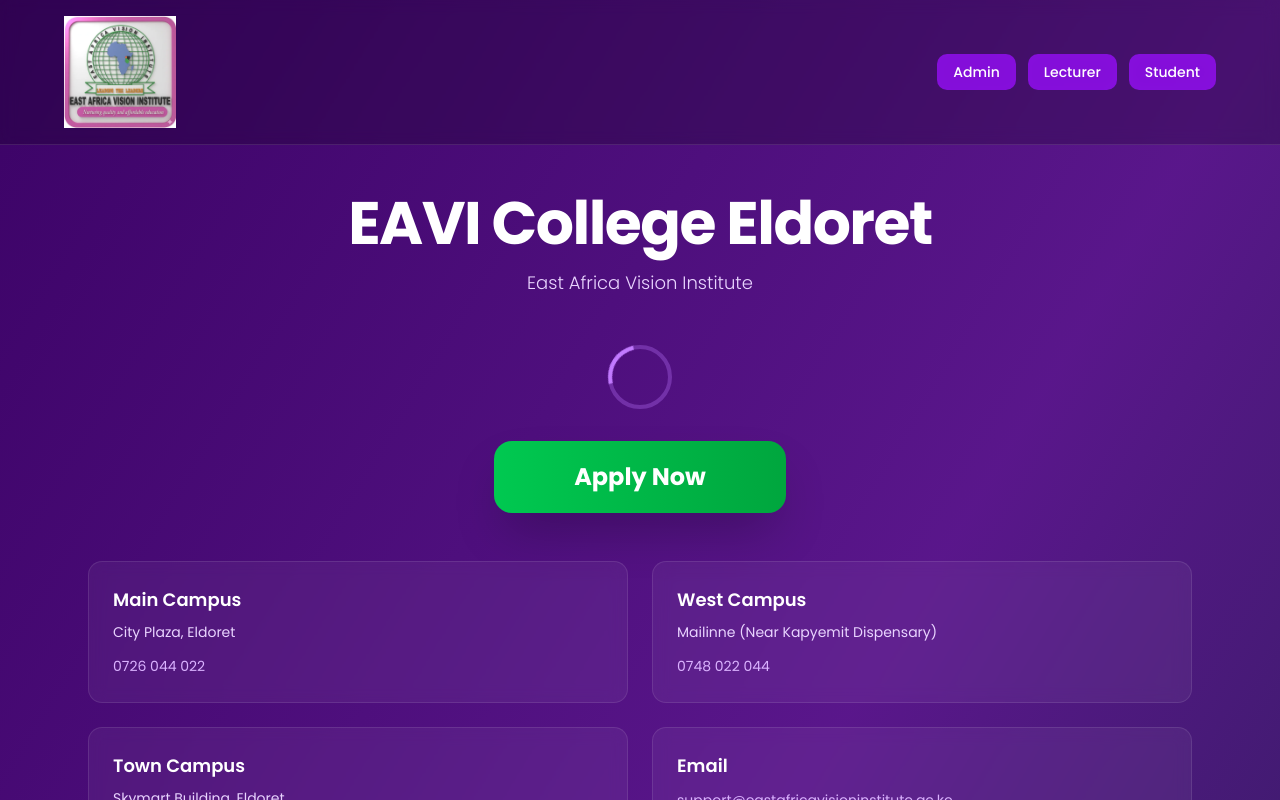
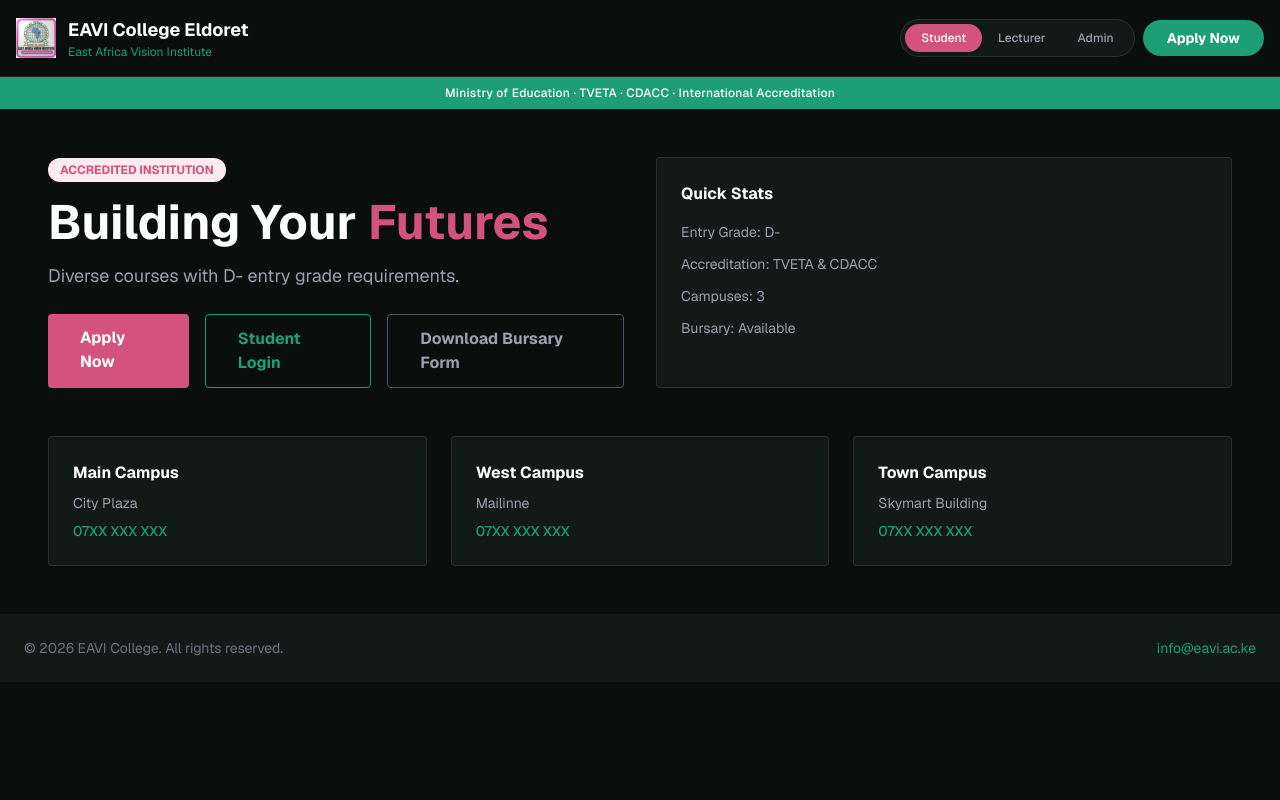
Before and after one commit to braxton0054/eavi.eavii, a Next.js app: page / in a window 1280 px wide. Shown: the top 800 px of the page. Built offline with nearby package versions, Linux system fonts and the light colour scheme.

Commit message:
feat: redesign main landing page with new institutional brand aesthetic

```diff
--- a/app/page.tsx
+++ b/app/page.tsx
@@ -1,5 +1,85 @@
-import LoadingScreen from './loading';
+import Link from 'next/link';
+import Image from 'next/image';
 
-export default function Home() {
-  return <LoadingScreen />;
+const Navbar = () => (
+  <nav className="flex items-center justify-between p-4 border-b border-white/10 bg-[#0a0f0d]">
+    <div className="flex items-center gap-3">
+      <Image src="/logo.webp" alt="Logo" width={40} height={40} />
+      <div>
+        <h1 className="text-white font-bold text-lg">EAVI College Eldoret</h1>
+        <p className="text-[#1D9E75] text-xs">East Africa Vision Institute</p>
+      </div>
+    </div>
+    <div className="flex items-center gap-2">
+      <div className="flex bg-[#111a16] rounded-full p-1 border border-white/10">
+        {['Student', 'Lecturer', 'Admin'].map(role => (
+          <button key={role} className={`px-4 py-1.5 rounded-full text-xs font-medium ${role === 'Student' ? 'bg-[#d4537e] text-white' : 'text-gray-400'}`}>
+            {role}
+          </button>
+        ))}
+      </div>
+      <Link href="/apply" className="bg-[#1D9E75] text-white px-6 py-2 rounded-full text-sm font-bold">Apply Now</Link>
+    </div>
+  </nav>
+);
+
+const AccreditationStrip = () => (
+  <div className="bg-[#1D9E75] text-white py-2 text-center text-xs font-medium tracking-wide">
+    Ministry of Education · TVETA · CDACC · International Accreditation
+  </div>
+);
+
+const Hero = () => (
+  <section className="grid grid-cols-2 gap-8 p-12 bg-[#0a0f0d]">
+    <div>
+      <span className="inline-block bg-[#FBEAF0] text-[#d4537e] px-3 py-1 rounded-full text-xs font-bold mb-4">ACCREDITED INSTITUTION</span>
+      <h1 className="text-5xl font-bold text-white mb-4">Building Your <span className="text-[#d4537e]">Futures</span></h1>
+      <p className="text-gray-400 mb-6 text-lg">Diverse courses with D- entry grade requirements.</p>
+      <div className="flex gap-4">
+        <Link href="/apply" className="bg-[#d4537e] text-white px-8 py-3 rounded font-bold">Apply Now</Link>
+        <Link href="/login/student" className="border border-[#1D9E75] text-[#1D9E75] px-8 py-3 rounded font-bold">Student Login</Link>
+        <Link href="/bursary-form.pdf" className="border border-gray-600 text-gray-400 px-8 py-3 rounded font-bold">Download Bursary Form</Link>
+      </div>
+    </div>
+    <div className="bg-[#111a16] p-6 rounded border border-white/10">
+      <h3 className="text-white font-bold mb-4">Quick Stats</h3>
+      <ul className="space-y-3 text-gray-400 text-sm">
+        <li>Entry Grade: D-</li>
+        <li>Accreditation: TVETA & CDACC</li>
+        <li>Campuses: 3</li>
+        <li>Bursary: Available</li>
+      </ul>
+    </div>
+  </section>
+);
+
+const CampusCard = ({ name, address, phone }: { name: string, address: string, phone: string }) => (
+  <div className="bg-[#111a16] p-6 rounded border border-white/10">
+    <h4 className="text-white font-bold mb-2">{name}</h4>
+    <p className="text-gray-400 text-sm">{address}</p>
+    <p className="text-[#1D9E75] text-sm mt-2 font-medium">{phone}</p>
+  </div>
+);
+
+const Footer = () => (
+  <footer className="bg-[#111a16] text-gray-500 p-6 text-sm flex justify-between">
+    <p>© {new Date().getFullYear()} EAVI College. All rights reserved.</p>
+    <p className="text-[#1D9E75]">info@eavi.ac.ke</p>
+  </footer>
+);
+
+export default function LandingPage() {
+  return (
+    <div className="bg-[#0a0f0d] min-h-screen font-sans">
+      <Navbar />
+      <AccreditationStrip />
+      <Hero />
+      <section className="grid grid-cols-3 gap-6 px-12 pb-12">
+        <CampusCard name="Main Campus" address="City Plaza" phone="07XX XXX XXX" />
+        <CampusCard name="West Campus" address="Mailinne" phone="07XX XXX XXX" />
+        <CampusCard name="Town Campus" address="Skymart Building" phone="07XX XXX XXX" />
+      </section>
+      <Footer />
+    </div>
+  );
 }
```
